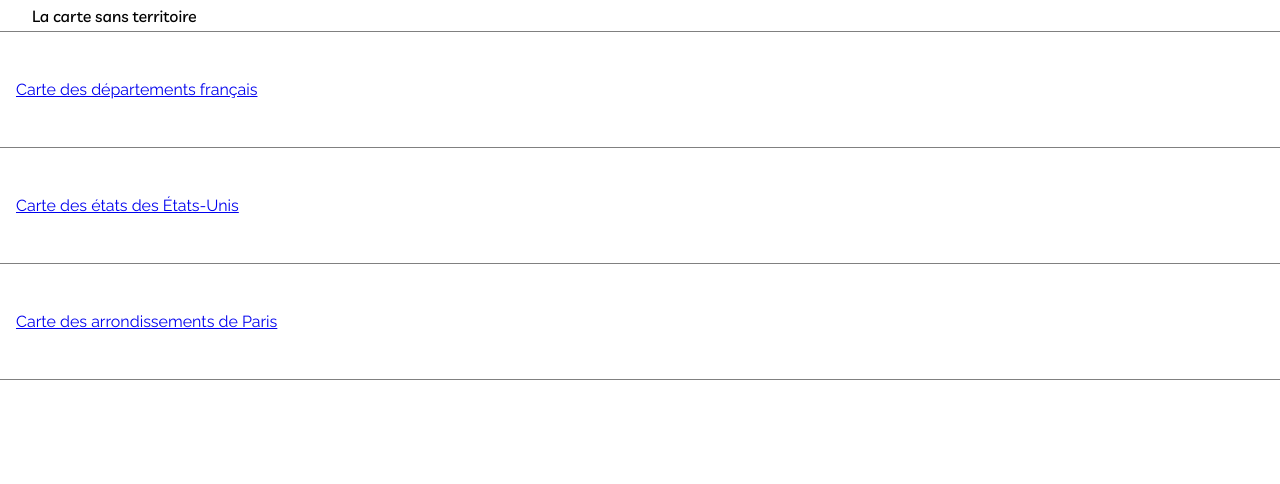
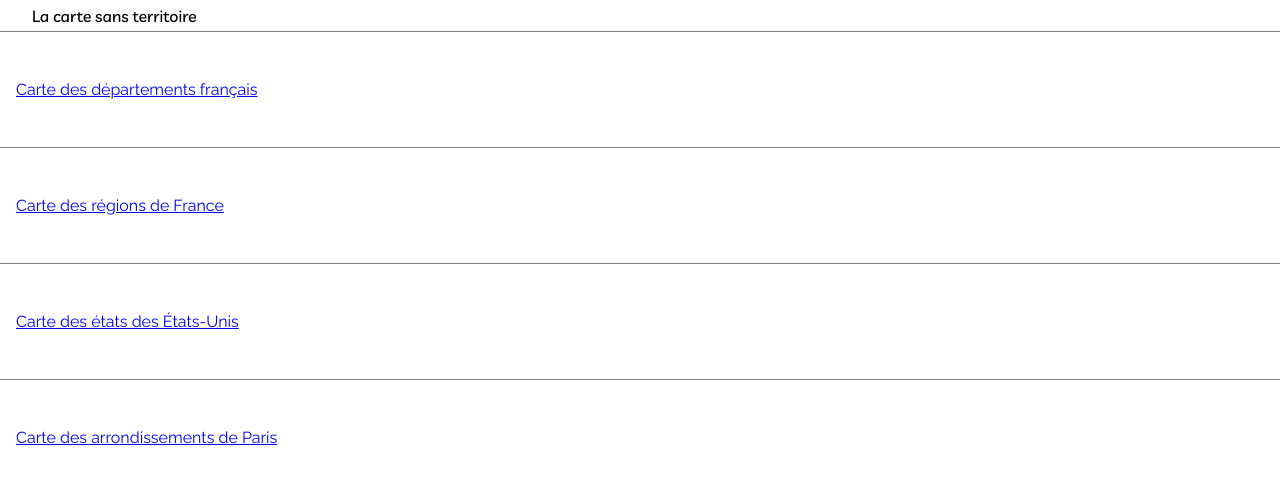
Before and after one commit to oliv37/la-carte-sans-territoire, a React (Create React App) app: page / in a window 1280 px wide. Shown: the top 484 px of the page. Built offline with nearby package versions, Linux system fonts and the light colour scheme.

Commit message:
Ajout des régions de France / Ajout svg continent africain

```diff
--- a/src/appData.js
+++ b/src/appData.js
@@ -18,6 +18,13 @@ const frDpt = createMapData(
     "Carte des départements français"
 );
 
+const frReg = createMapData(
+    "frReg",
+    "/french-area",
+    "Régions de France",
+    "Carte des régions de France"
+);
+
 const usState= createMapData(
     "usState",
     "/us-state",
@@ -32,6 +39,6 @@ const parisArr = createMapData(
     "Carte des arrondissements de Paris"
 );
 
-const appData = [frDpt, usState, parisArr];
+const appData = [frDpt, frReg, usState, parisArr];
 
 export default appData;
--- /dev/null
+++ b/src/data/frReg.js
@@ -0,0 +1,21 @@
+export {ReactComponent as MapComponent} from "../res/frReg.svg";
+
+export const options = {
+    getChoiceLabel: ({label}) => label
+};
+
+export const data = [
+    {"id": "FR-ARA", "label": "Auvergne-Rhône-Alpes"},
+    {"id": "FR-BFC", "label": "Bourgogne-Franche-Comté"},
+    {"id": "FR-BRE", "label": "Bretagne"},
+    {"id": "FR-CVL", "label": "Centre-Val de Loire"},
+    {"id": "FR-COR", "label": "Corse"},
+    {"id": "FR-GES", "label": "Grand Est"},
+    {"id": "FR-HDF", "label": "Hauts-de-France"},
+    {"id": "FR-IDF", "label": "Île-de-France"},
+    {"id": "FR-NOR", "label": "Normandie"},
+    {"id": "FR-NAQ", "label": "Nouvelle-Aquitaine"},
+    {"id": "FR-OCC", "label": "Occitanie"},
+    {"id": "FR-PDL", "label": "Pays de la Loire"},
+    {"id": "FR-PAC", "label": "Provence-Alpes-Côte d'Azur"}
+];
```
Also changed, not shown: src/res/africa.svg (added), src/res/frReg.svg (added).
